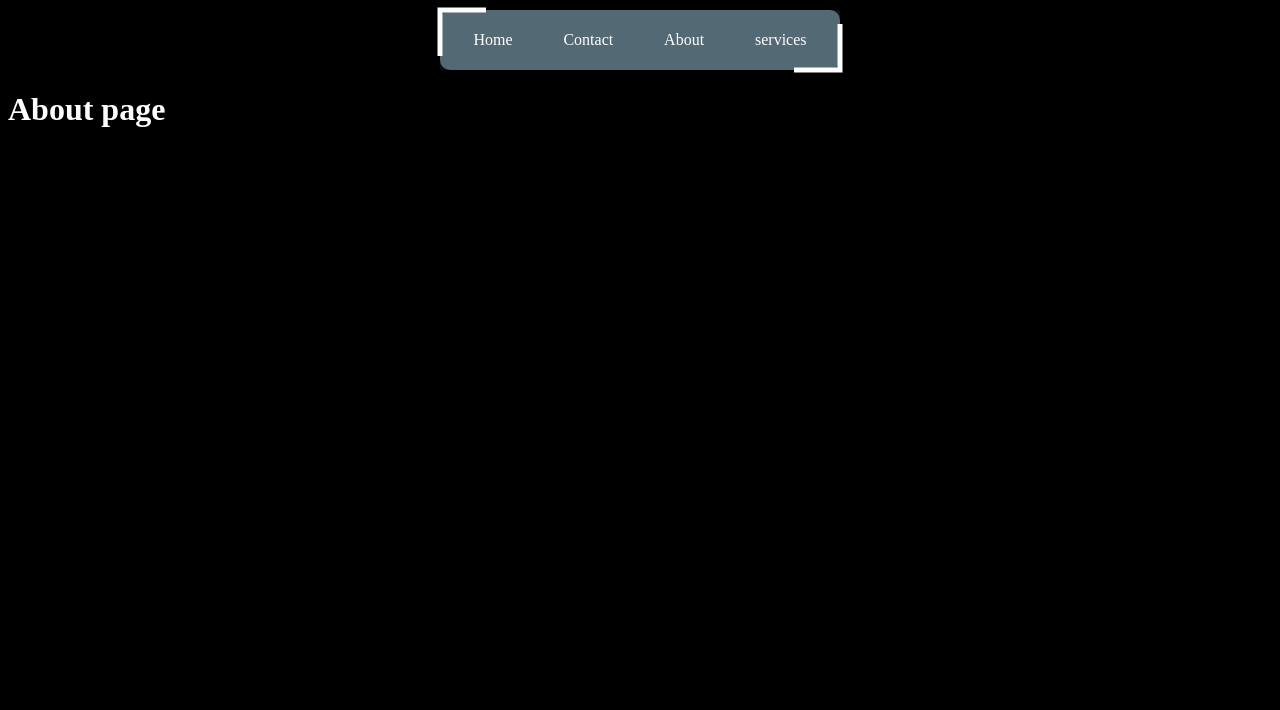
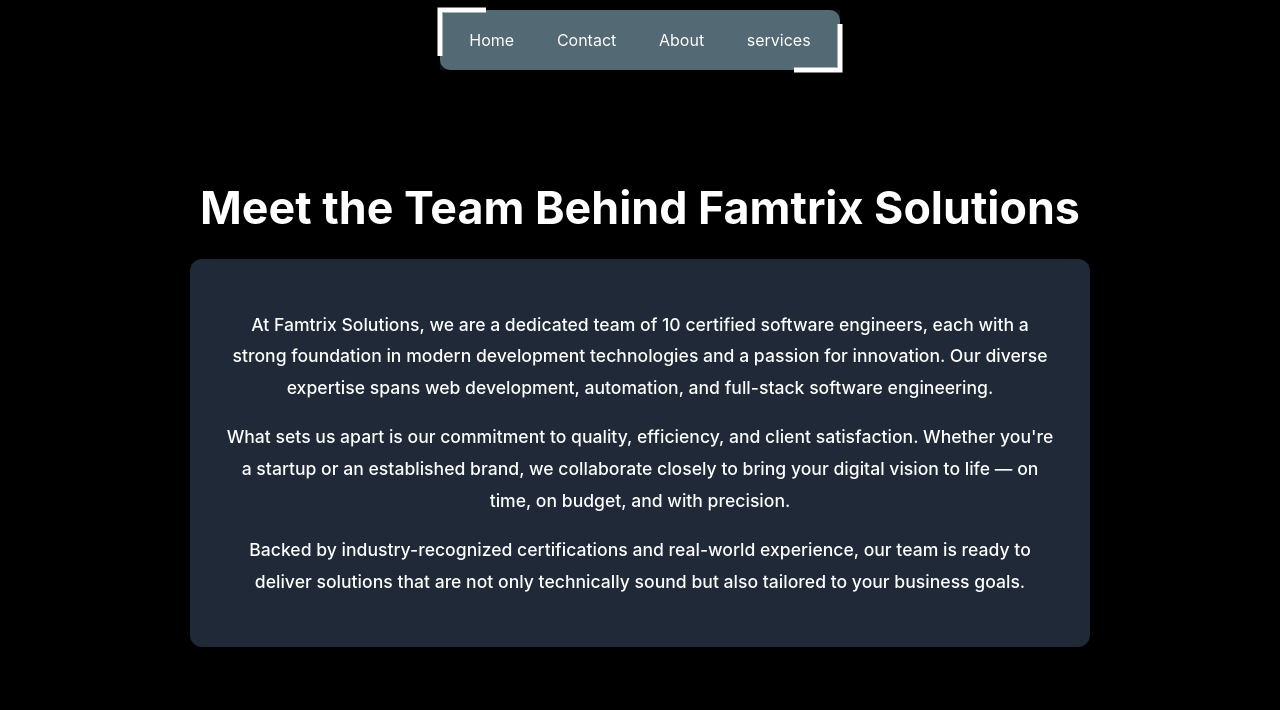
Before and after one commit to FazeelAr/famtrix-website, a Flask app: page /about in a window 1280 px wide. Shown: the top 710 px of the page. Run offline with Flask 3, Linux system fonts and the light colour scheme.

Commit message:
Update about.html

```diff
--- a/templates/about.html
+++ b/templates/about.html
@@ -1,9 +1,59 @@
-{% extends "base.html" %}
+{% extends "base.html" %} {% block title %}About{% endblock %} {% block content
+%}
 
-{% block title %}About{% endblock %}
+<style>
+  body {
+    font-family: "Inter", sans-serif;
+    background-color: #0d1117;
+    color: #f1f5f9;
+    margin: 0;
+  }
 
-{% block content %}
+  .about-section {
+    padding: 4rem 2rem;
+    max-width: 900px;
+    margin: 0 auto;
+    text-align: center;
+  }
 
-<h1>About page</h1>
+  .about-title {
+    font-size: 2.8rem;
+    font-weight: 700;
+    margin-bottom: 1.5rem;
+  }
+
+  .about-text {
+    font-size: 1.1rem;
+    font-weight: 500;
+    line-height: 1.8;
+    background-color: #1f2937;
+    padding: 2rem;
+    border-radius: 12px;
+    box-shadow: 0 0 20px rgba(0, 0, 0, 0.2);
+  }
+</style>
+
+<section class="about-section">
+  <h1 class="about-title">Meet the Team Behind Famtrix Solutions</h1>
+  <div class="about-text">
+    <p>
+      At Famtrix Solutions, we are a dedicated team of 10 certified software
+      engineers, each with a strong foundation in modern development
+      technologies and a passion for innovation. Our diverse expertise spans web
+      development, automation, and full-stack software engineering.
+    </p>
+    <p>
+      What sets us apart is our commitment to quality, efficiency, and client
+      satisfaction. Whether you're a startup or an established brand, we
+      collaborate closely to bring your digital vision to life — on time, on
+      budget, and with precision.
+    </p>
+    <p>
+      Backed by industry-recognized certifications and real-world experience,
+      our team is ready to deliver solutions that are not only technically sound
+      but also tailored to your business goals.
+    </p>
+  </div>
+</section>
 
 {% endblock %}
```
